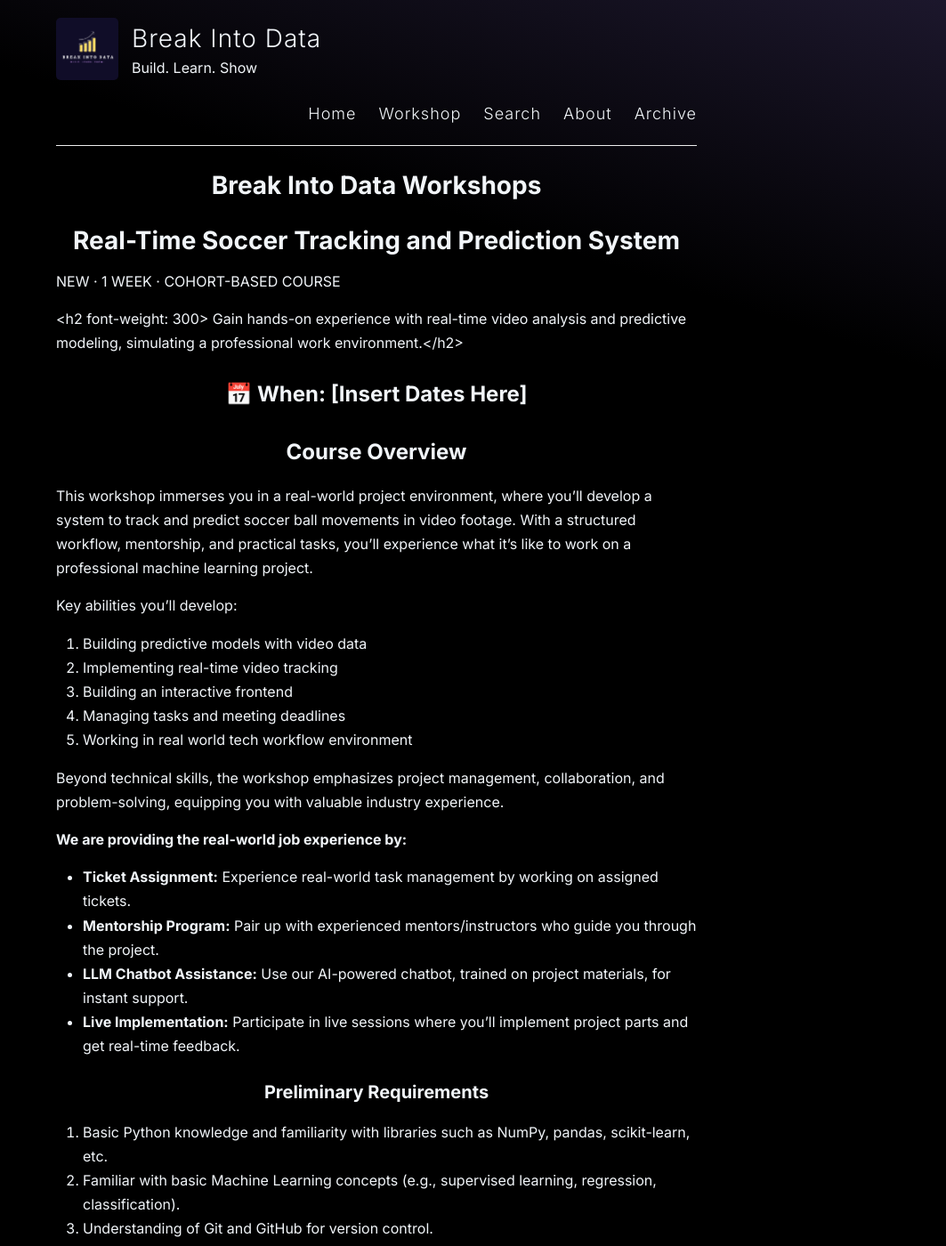
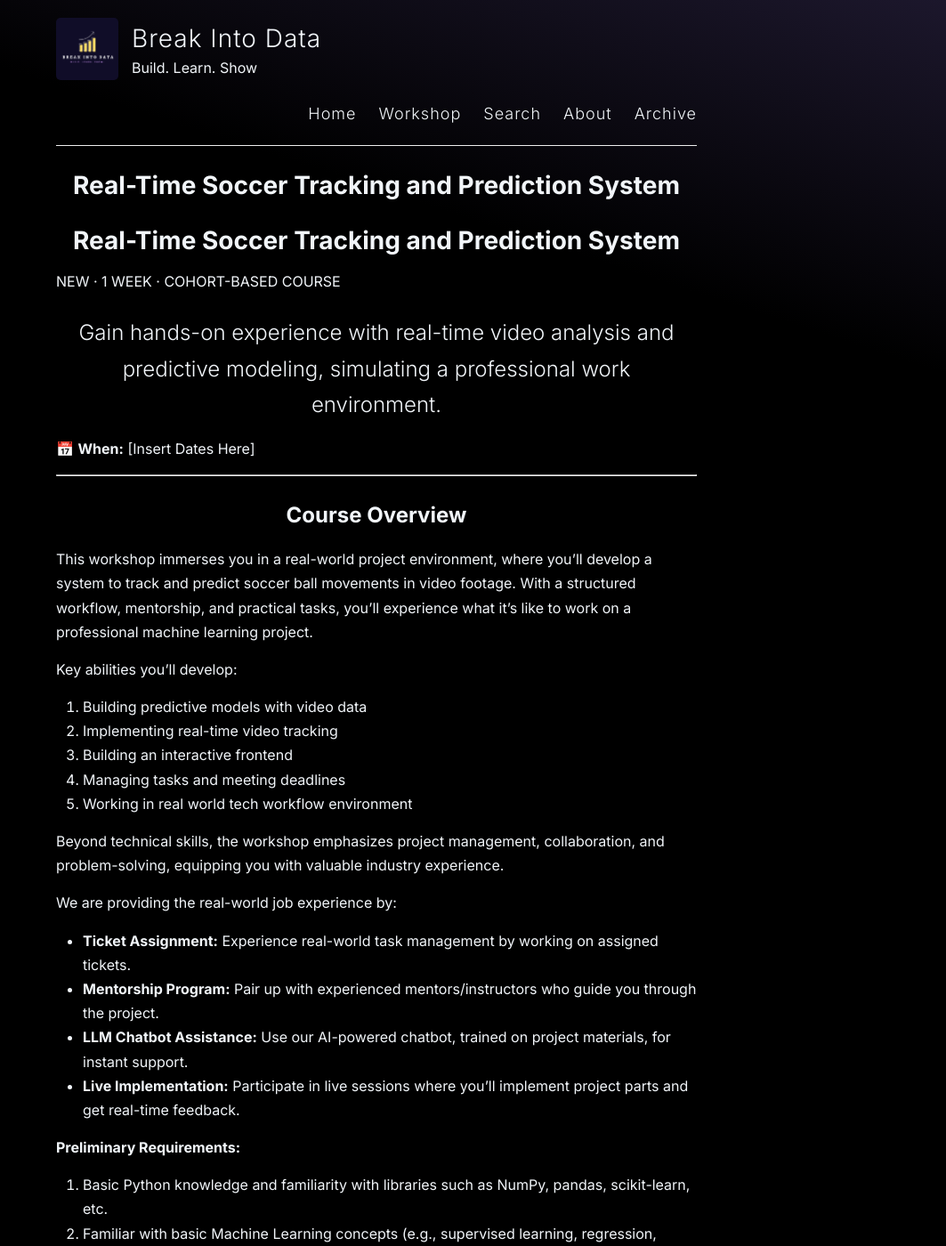
Before and after one commit to Break-Into-Data/break-into-data-website, a Jekyll site: the page built from _pages/workshops.md, in a window 1280 px wide and 1400 px high. Shown: the whole window at 89% size, without its empty margins (217-1280 px from the left). Built offline with Jekyll 4.4.1, drawn with Linux system fonts in a browser that asks for light colours; our own code applies the rules of GitHub Pages for plain Markdown files.

Commit message:
alignment

```diff
--- a/_pages/workshops.md
+++ b/_pages/workshops.md
@@ -1,6 +1,5 @@
 ---
 layout: page
-title: Break Into Data Workshops
 permalink: /workshops/
 ---
 
@@ -10,9 +9,10 @@
 <!-- Below should be like tags here  -->
 NEW · 1 WEEK · COHORT-BASED COURSE
 
-<h2 font-weight: 300> Gain hands-on experience with real-time video analysis and predictive modeling, simulating a professional work environment.</h2>
+<h2 style="font-weight: 300"> Gain hands-on experience with real-time video analysis and predictive modeling, simulating a professional work environment.</h2>
 
 📅 **When:** [Insert Dates Here]
+
 ---
 ## Course Overview
 
@@ -27,14 +27,13 @@
 
 Beyond technical skills, the workshop emphasizes project management, collaboration, and problem-solving, equipping you with valuable industry experience.
 
-**We are providing the real-world job experience by:**
+We are providing the real-world job experience by:
 - **Ticket Assignment:** Experience real-world task management by working on assigned tickets.
 - **Mentorship Program:** Pair up with experienced mentors/instructors who guide you through the project.
 - **LLM Chatbot Assistance:** Use our AI-powered chatbot, trained on project materials, for instant support.
 - **Live Implementation:** Participate in live sessions where you'll implement project parts and get real-time feedback.
 
-### Preliminary Requirements
-
+**Preliminary Requirements:**
 1. Basic Python knowledge and familiarity with libraries such as NumPy, pandas, scikit-learn, etc.
 2. Familiar with basic Machine Learning concepts (e.g., supervised learning, regression, classification).
 3. Understanding of Git and GitHub for version control.
@@ -43,6 +42,7 @@
 > A proactive attitude and eagerness to learn and apply new concepts and technologies can ensure a productive and enriching experience regardless of the above requirements.
 
 Don't do it alone - be part of a small cohort of other participants buillding real application systems.
+
 ---
 ## This Course Is For You If You Are:
 
@@ -50,6 +50,7 @@
 - Interested in working in a real-world project development environment.
 - Seeking to bridge the gap between academic learning and professional work.
 - Ready to enhance your problem-solving and collaboration skills for your next job.
+
 ---
 ## What You’ll Get Out of This Course
 
```
Also changed, not shown: index.md (+1 -1 lines).
